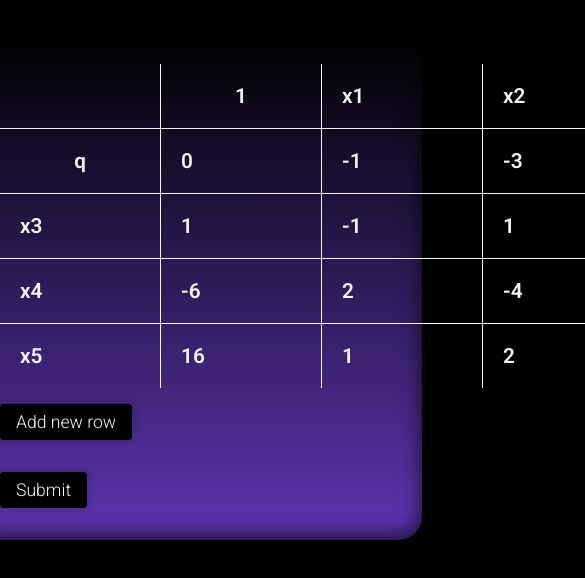
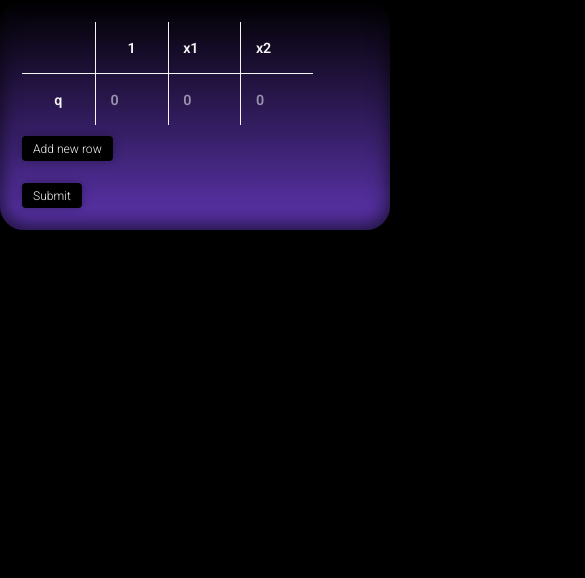
Before and after one commit to asmalcev/decision_theory_solver, a plain HTML site: page index.html in a window 390 px wide. Shown: the top 578 px of the page, 585 px wide, since content can reach past the window. Drawn offline with Linux system fonts and the light colour scheme.

Commit message:
adaptive design done, extra small devices support

```diff
--- a/index.css
+++ b/index.css
@@ -38,27 +38,19 @@ button {
 }
 
 button:hover,
-button:focus,
-table tr:not(:last-child) button:hover,
-table tr:not(:last-child) button:focus {
+button:focus {
 	outline: 1px solid var(--white);
 }
 
-table {
-	--border-width: 1px;
-	--font-size: 1.3rem;
-
-	margin-bottom: 2rem;
-	border-spacing: 0;
-
-	font-weight: bold;
+.create-button {
+	margin-top: 1rem;
 }
 
-table tr {
-	position: relative;
+.create-button--container {
+	grid-column: span 4;
 }
 
-table tr:not(:last-child) button {
+.delete-button {
 	position: absolute;
 	right: -10rem;
 	top: 50%;
@@ -69,36 +61,49 @@ table tr:not(:last-child) button {
 	transform: translateY(-50%);
 }
 
-table tr:last-child button {
-	margin-top: 1rem;
+.grid-table {
+	--border-width: 1px;
+	--font-size: 1.3rem;
+
+	display: grid;
+	grid-template-columns: repeat(4, minmax(6rem, 1fr));
+
+	margin-bottom: 2rem;
+
+	font-weight: bold;
 }
 
-table th,
-table td {
+.grid-table .headcell,
+.grid-table .cell {
+	position: relative;
+
+	display: flex;
+	justify-content: center;
+	align-items: center;
+
 	padding: 0.5rem;
-	min-width: 100px;
-
 	font-size: var(--font-size);
 }
 
-table th:empty,
-table td:empty {
-	visibility: hidden;
+#output-container .grid-table .headcell,
+#output-container .grid-table .cell {
+	padding: 1rem 0.5rem;
 }
 
-table tr:not(:first-child) th,
-table tr:not(:first-child) td {
+.grid-table .headcell:nth-of-type(n + 5),
+.grid-table .cell:nth-of-type(n + 5) {
 	border-top: var(--border-width) solid var(--white);
 }
 
-table tr th:not(:first-child),
-table tr td:not(:first-child) {
+.grid-table .headcell:not(:nth-of-type(4n + 1)),
+.grid-table .cell:not(:nth-of-type(4n + 1)) {
 	border-left: var(--border-width) solid var(--white);
 }
 
-table input[type=text],
-table input[type=number] {
-	width: 120px;
+.grid-table input[type=text],
+.grid-table input[type=number] {
+	width: 6rem;
+	max-width: 70%;
 	padding: 12px;
 	background-color: transparent;
 	border: none;
@@ -109,15 +114,15 @@ table input[type=number] {
 	font-weight: bold;
 }
 
-table input[type=text]:focus,
-table input[type=number]:focus,
-table input[type=text]:hover,
-table input[type=number]:hover {
+.grid-table input[type=text]:focus,
+.grid-table input[type=number]:focus,
+.grid-table input[type=text]:hover,
+.grid-table input[type=number]:hover {
 	outline: thin solid var(--white);
 }
 
-table input[type=text]::placeholder,
-table input[type=number]::placeholder {
+.grid-table input[type=text]::placeholder,
+.grid-table input[type=number]::placeholder {
 	color: #fff8;
 }
 
@@ -162,3 +167,38 @@ table input[type=number]::placeholder {
 .column-basis-right {
 	border-right: 2px solid var(--basis) !important;
 }
+
+@media (max-width: 1000px) {
+	#init-table-container,
+	#output-container {
+		width: 100%;
+		margin: 0;
+		margin-bottom: 2rem;
+	}
+
+	#init-table-container {
+		padding-right: 7rem;
+	}
+
+	.delete-button {
+		right: -6.5rem;
+	}
+}
+
+@media (max-width: 600px) {
+	html {
+		font-size: 14px;
+	}
+}
+
+@media (max-width: 500px) {
+	html {
+		font-size: 11px;
+	}
+}
+
+@media (max-width: 380px) {
+	html {
+		font-size: 10px;
+	}
+}
--- a/index.html
+++ b/index.html
@@ -4,7 +4,9 @@
 	<meta charset="UTF-8">
 	<meta http-equiv="X-UA-Compatible" content="IE=edge">
 	<meta name="viewport" content="width=device-width, initial-scale=1.0">
-	<title>Document</title>
+	<meta name="description" content="Minimal decision theory equation solver">
+	<meta name="keywords" content="Decision Theory Equation Solver">
+	<title>Decision Theory Equation Solver</title>
 	<link rel="stylesheet" href="index.css">
 </head>
 <body>
--- a/index.js
+++ b/index.js
@@ -4,45 +4,46 @@ const stepButton      = document.createElement('button');
 stepButton.id = 'next-step-button';
 stepButton.innerHTML = 'Next step';
 
-// const initTableContent = [
-// 	['', '1', 'x1', 'x2'],
-// 	['q', '', '', ''],
-// ];
+const ELEMS_IN_ROW = 4;
 
 const initTableContent = [
-	['',   '1',  'x1', 'x2'],
-	['q',  '0',  '-1',  '-3'],
-	['x3', '1',  '-1',  '1'],
-	['x4', '-6', '2',   '-4'],
-	['x5', '16', '1',   '2'],
+	['', '1', 'x1', 'x2'],
+	['q', '', '', ''],
 ];
+
+// const initTableContent = [
+// 	['',   '1',  'x1', 'x2'],
+// 	['q',  '0',  '-1',  '-3'],
+// 	['x3', '1',  '-1',  '1'],
+// 	['x4', '-6', '2',   '-4'],
+// 	['x5', '16', '1',   '2'],
+// ];
 
 const solveSteps = [];
 
 const generateTable = (tableContent, initial = false) => {
-	const table = document.createElement('table');
+	const table = document.createElement('div');
+	table.classList.add('grid-table');
 
 	for (const rowIndex in tableContent) {
 		if (rowIndex == 0) {
-			const row = document.createElement('tr');
 
 			tableContent[rowIndex].forEach((data, cellIndex) => {
-				const cell = document.createElement('th');
+				const cell = document.createElement('div');
+				cell.classList.add('headcell');
 
 				if (initial && cellIndex > 1) {
 					cell.appendChild( createInputWithValue(data, rowIndex, cellIndex) );
 				} else {
 					cell.innerHTML = cellIndex > 1 ? `-${data}` : data;
 				}
-				row.appendChild( cell );
+				table.appendChild( cell );
 			});
 
-			table.appendChild( row );
 		} else {
-			const row = document.createElement('tr');
-
 			tableContent[rowIndex].forEach((data, cellIndex) => {
-				const cell = cellIndex === 0 ? document.createElement('th') : document.createElement('td');
+				const cell = document.createElement('div');
+				cell.classList.add(cellIndex === 0 ? 'headcell' : 'cell');
 
 				if (
 					initial && rowIndex != 1 && cellIndex === 0
@@ -58,7 +59,7 @@ const generateTable = (tableContent, initial = false) => {
 					cell.innerHTML = String(data).slice(0, 8);
 				}
 
-				row.appendChild( cell );
+				table.appendChild( cell );
 			});
 
 			if (initial && rowIndex > 1) {
@@ -72,16 +73,12 @@ const generateTable = (tableContent, initial = false) => {
 					deleteRow(rowIndex);
 				});
 
-				row.appendChild(deleteButton);
+				table.children[table.children.length - 1].appendChild(deleteButton);
 			}
-
-			table.appendChild( row );
 		}
 	}
 
 	if (initial) {
-		const row = document.createElement('tr');
-
 		const createButton = document.createElement('button');
 		createButton.classList.add('create-button');
 		createButton.innerHTML = 'Add new row';
@@ -92,9 +89,11 @@ const generateTable = (tableContent, initial = false) => {
 			addRow();
 		});
 
-		row.appendChild(createButton);
+		const createButtonContainer = document.createElement('div');
+		createButtonContainer.classList.add('create-button--container');
+		createButtonContainer.appendChild( createButton );
 
-		table.appendChild( row );
+		table.appendChild( createButtonContainer );
 	}
 
 	return table;
@@ -171,29 +170,32 @@ loadInitTable();
 const parseIntFromTH = thString => Number.parseInt(thString.match(/\d+/)[0]);
 
 const highlightRowBasis = (htmlTable, basisIndex) => {
-	htmlTable.children[basisIndex].children[0].classList.add('basis');
+	htmlTable.children[basisIndex * ELEMS_IN_ROW].classList.add('basis');
 
-	const isLastRow = htmlTable.children.length - 1 === basisIndex;
+	const rowsInTable = Math.round(htmlTable.children.length / ELEMS_IN_ROW);
+	const isLastRow = rowsInTable - 1 === basisIndex;
 
-	const rowTop = htmlTable.children[basisIndex];
-	const rowBottom = (
+	const rowTopIndex = basisIndex;
+	const rowBottomIndex = (
 		isLastRow ?
-			rowTop :
-			htmlTable.children[basisIndex + 1]
+			basisIndex :
+			basisIndex + 1
 	);
 
 	const rowBottomCSSClass = isLastRow ? 'row-basis-bottom' : 'row-basis-top';
 
-	for (let index = 0; index < rowTop.children.length; index++) {
-		rowTop.children[index].classList.add('row-basis-top', 'basis');
-		rowBottom.children[index].classList.add(rowBottomCSSClass);
+	for (let index = 0; index < ELEMS_IN_ROW; index++) {
+		htmlTable.children[index + rowTopIndex * ELEMS_IN_ROW].classList.add('row-basis-top', 'basis');
+		htmlTable.children[index + rowBottomIndex * ELEMS_IN_ROW].classList.add(rowBottomCSSClass);
 	}
 }
 
 const highlightColumnBasis = (htmlTable, basisIndex) => {
-	htmlTable.children[0].children[basisIndex].classList.add('basis');
+	htmlTable.children[basisIndex].classList.add('basis');
 
-	const isLastColumn = htmlTable.children[0].children.length - 1 === basisIndex;
+	const rowsInTable = Math.round(htmlTable.children.length / ELEMS_IN_ROW);
+
+	const isLastColumn = ELEMS_IN_ROW - 1 === basisIndex;
 
 	const columnRightIndex = (
 		isLastColumn ?
@@ -203,14 +205,14 @@ const highlightColumnBasis = (htmlTable, basisIndex) => {
 
 	const columnRightCSSClass = isLastColumn ? 'column-basis-right' : 'column-basis-left';
 
-	for (let index = 0; index < htmlTable.children.length; index++) {
-		htmlTable.children[index].children[basisIndex].classList.add('column-basis-left', 'basis');
-		htmlTable.children[index].children[columnRightIndex].classList.add(columnRightCSSClass);
+	for (let index = 0; index < rowsInTable; index++) {
+		htmlTable.children[index * ELEMS_IN_ROW + basisIndex].classList.add('column-basis-left', 'basis');
+		htmlTable.children[index * ELEMS_IN_ROW + columnRightIndex].classList.add(columnRightCSSClass);
 	}
 }
 
 const countNextStep = () => {
-	const htmlTables = document.querySelectorAll('table');
+	const htmlTables = document.querySelectorAll('.grid-table');
 	const lastHtmlTable = htmlTables[htmlTables.length - 1];
 
 	const lastStep = solveSteps[solveSteps.length - 1];
```
